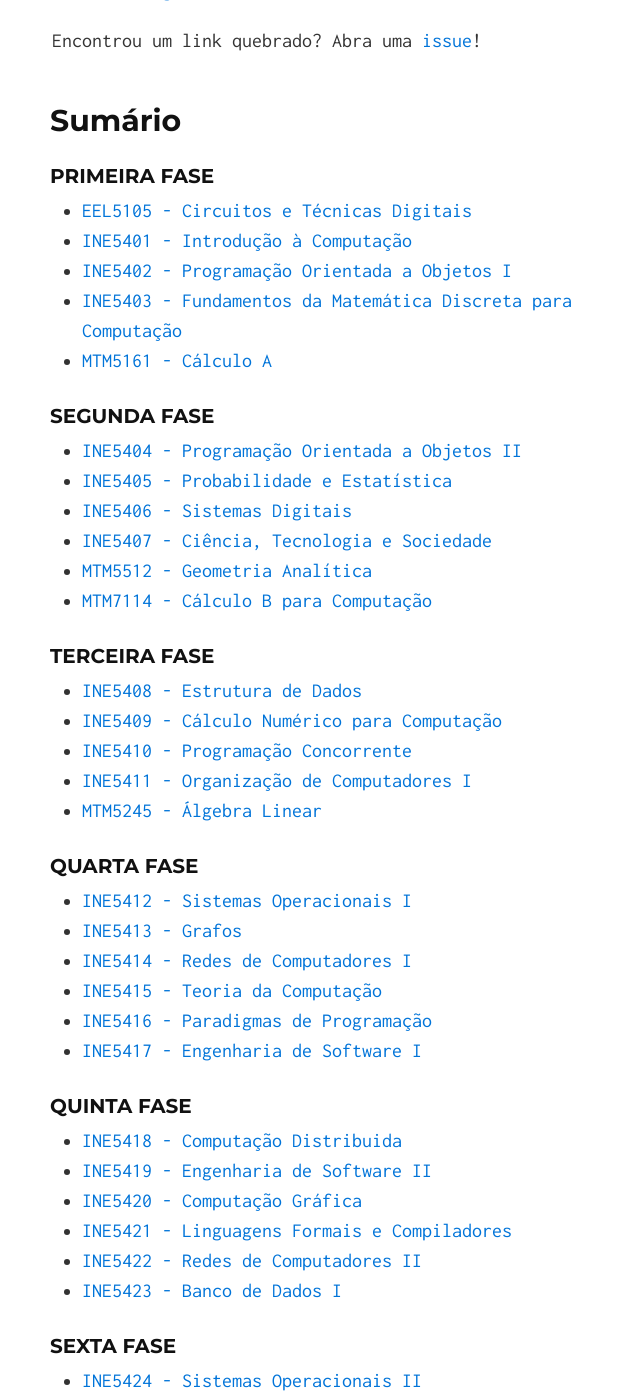
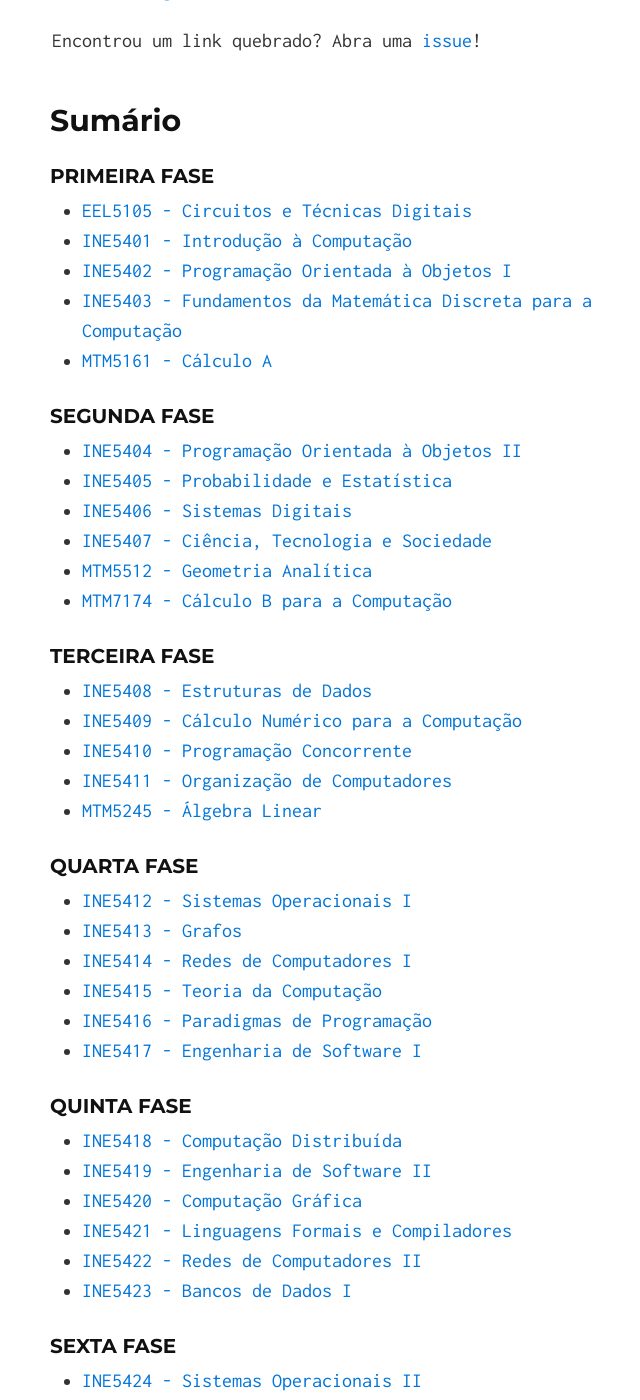
Before and after one commit to CalicoUFSC/biblioteca, a Jekyll site: the page built from index.md, in a window 1280 px wide and 1400 px high, scrolled down 404 px. Shown: the whole window, without its empty margins (288-928 px from the left). Built offline with Jekyll 4.4.1, drawn with Linux system fonts in a browser that asks for light colours; some of the changed text lies outside the part shown.

Commit message:
Update summary

```diff
--- a/index.md
+++ b/index.md
@@ -14,64 +14,64 @@
 
 #### Primeira fase
 
-* [EEL5105 - Circuitos e Técnicas Digitais](https://github.com/CalicoUFSC/Biblioteca/tree/master/Organizacao-dos-Sistemas-Computacionais/Circuitos-e-Tecnicas-Digitais.md)
-* [INE5401 - Introdução à Computação](https://github.com/CalicoUFSC/Biblioteca/tree/master/Fundamentos-de-Computacao/Introducao-a-Computacao.md)
-* [INE5402 - Programação Orientada a Objetos I](https://github.com/CalicoUFSC/Biblioteca/tree/master/Tecnologias-da-Computacao/Programacao/Programacao-Orientada-a-Objetos-I.md)
-* [INE5403 - Fundamentos da Matemática Discreta para Computação](https://github.com/CalicoUFSC/Biblioteca/tree/master/Fundamentos-de-Computacao/Fundamentos-de-Matematica-Discreta-para-Computacao.md)
-* [MTM5161 - Cálculo A](https://github.com/CalicoUFSC/Biblioteca/tree/master/Fundamentos-Matematicos/Calculo-A.md)
+* [EEL5105 - Circuitos e Técnicas Digitais](https://github.com/CalicoUFSC/Biblioteca/tree/master/1a_fase/EEL5105.md)
+* [INE5401 - Introdução à Computação](https://github.com/CalicoUFSC/Biblioteca/tree/master/1a_fase/INE5401.md)
+* [INE5402 - Programação Orientada à Objetos I](https://github.com/CalicoUFSC/Biblioteca/tree/master/1a_fase/INE5402.md)
+* [INE5403 - Fundamentos da Matemática Discreta para a Computação](https://github.com/CalicoUFSC/Biblioteca/tree/master/1a_fase/INE5403.md)
+* [MTM5161 - Cálculo A](https://github.com/CalicoUFSC/Biblioteca/tree/master/1a_fase/MTM5161.md)
 
 #### Segunda fase
 
-* [INE5404 - Programação Orientada a Objetos II](https://github.com/CalicoUFSC/Biblioteca/tree/master/Tecnologias-da-Computacao/Programacao/Programacao-Orientada-a-Objetos-II.md)
-* [INE5405 - Probabilidade e Estatística](https://github.com/CalicoUFSC/Biblioteca/tree/master/Fundamentos-Matematicos/Probabilidade-e-Estatistica.md)
-* [INE5406 - Sistemas Digitais](https://github.com/CalicoUFSC/Biblioteca/tree/master/Organizacao-dos-Sistemas-Computacionais/Sistemas-Digitais.md)
-* [INE5407 - Ciência, Tecnologia e Sociedade](https://github.com/CalicoUFSC/Biblioteca/tree/master/Tecnologia-e-a-Sociedade/Ciencia-Tecnologia-e-Sociedade.md)
-* [MTM5512 - Geometria Analítica](https://github.com/CalicoUFSC/Biblioteca/tree/master/Fundamentos-Matematicos/Geometria-Analitica.md)
-* [MTM7114 - Cálculo B para Computação](https://github.com/CalicoUFSC/Biblioteca/tree/master/Fundamentos-Matematicos/Calculo-B-para-Computacao.md)
+* [INE5404 - Programação Orientada à Objetos II](https://github.com/CalicoUFSC/Biblioteca/tree/master/2a_fase/INE5404.md)
+* [INE5405 - Probabilidade e Estatística](https://github.com/CalicoUFSC/Biblioteca/tree/master/2a_fase/INE5405.md)
+* [INE5406 - Sistemas Digitais](https://github.com/CalicoUFSC/Biblioteca/tree/master/2a_fase/INE5406.md)
+* [INE5407 - Ciência, Tecnologia e Sociedade](https://github.com/CalicoUFSC/Biblioteca/tree/master/2a_fase/INE5407.md)
+* [MTM5512 - Geometria Analítica](https://github.com/CalicoUFSC/Biblioteca/tree/master/2a_fase/MTM5512.md)
+* [MTM7174 - Cálculo B para a Computação](https://github.com/CalicoUFSC/Biblioteca/tree/master/2a_fase/MTM7174.md)
 
 #### Terceira fase
 
-* [INE5408 - Estrutura de Dados](https://github.com/CalicoUFSC/Biblioteca/tree/master/Fundamentos-de-Computacao/Estrutura-de-Dados.md)
-* [INE5409 - Cálculo Numérico para Computação](https://github.com/CalicoUFSC/Biblioteca/tree/master/Fundamentos-Matematicos/Calculo-Numerico.md)
-* [INE5410 - Programação Concorrente](https://github.com/CalicoUFSC/Biblioteca/tree/master/Tecnologias-da-Computacao/Programacao/Programacao-Concorrente.md)
-* [INE5411 - Organização de Computadores I](https://github.com/CalicoUFSC/Biblioteca/tree/master/Organizacao-dos-Sistemas-Computacionais/Organizacao-de-Computadores.md)
-* [MTM5245 - Álgebra Linear](https://github.com/CalicoUFSC/Biblioteca/tree/master/Fundamentos-Matematicos/Algebra-Linear.md)
+* [INE5408 - Estruturas de Dados](https://github.com/CalicoUFSC/Biblioteca/tree/master/3a_fase/INE5408.md)
+* [INE5409 - Cálculo Numérico para a Computação](https://github.com/CalicoUFSC/Biblioteca/tree/master/3a_fase/INE5409.md)
+* [INE5410 - Programação Concorrente](https://github.com/CalicoUFSC/Biblioteca/tree/master/3a_fase/INE5410.md)
+* [INE5411 - Organização de Computadores](https://github.com/CalicoUFSC/Biblioteca/tree/master/3a_fase/INE5411.md)
+* [MTM5245 - Álgebra Linear](https://github.com/CalicoUFSC/Biblioteca/tree/master/3a_fase/MTM5245.md)
 
 #### Quarta fase
 
-* [INE5412 - Sistemas Operacionais I](https://github.com/CalicoUFSC/Biblioteca/tree/master/Organizacao-dos-Sistemas-Computacionais/Sistemas-Operacionais/Sistemas-Operacionais-I.md)
-* [INE5413 - Grafos](https://github.com/CalicoUFSC/Biblioteca/tree/master/Fundamentos-Matematicos/Teoria-de-Grafos.md)
-* [INE5414 - Redes de Computadores I](https://github.com/CalicoUFSC/Biblioteca/tree/master/Tecnologias-da-Computacao/Redes-de-Computadores/Redes-de-Computadores-I.md)
-* [INE5415 - Teoria da Computação](https://github.com/CalicoUFSC/Biblioteca/tree/master/Fundamentos-de-Computacao/Teoria-da-Computacao.md)
-* [INE5416 - Paradigmas de Programação](https://github.com/CalicoUFSC/Biblioteca/tree/master/Fundamentos-de-Computacao/Paradigmas-de-Programacao.md)
-* [INE5417 - Engenharia de Software I](https://github.com/CalicoUFSC/Biblioteca/tree/master/Tecnologias-da-Computacao/Engenharia-de-Software/Engenharia-de-Software-I.md)
+* [INE5412 - Sistemas Operacionais I](https://github.com/CalicoUFSC/Biblioteca/tree/master/4a_fase/INE5412.md)
+* [INE5413 - Grafos](https://github.com/CalicoUFSC/Biblioteca/tree/master/4a_fase/INE5413.md)
+* [INE5414 - Redes de Computadores I](https://github.com/CalicoUFSC/Biblioteca/tree/master/4a_fase/INE5414.md)
+* [INE5415 - Teoria da Computação](https://github.com/CalicoUFSC/Biblioteca/tree/master/4a_fase/INE5415.md)
+* [INE5416 - Paradigmas de Programação](https://github.com/CalicoUFSC/Biblioteca/tree/master/4a_fase/INE5416.md)
+* [INE5417 - Engenharia de Software I](https://github.com/CalicoUFSC/Biblioteca/tree/master/4a_fase/INE5417.md)
 
 #### Quinta fase
 
-* [INE5418 - Computação Distribuida](https://github.com/CalicoUFSC/Biblioteca/tree/master/Organizacao-dos-Sistemas-Computacionais/Computacao-Distribuida.md)
-* [INE5419 - Engenharia de Software II](https://github.com/CalicoUFSC/Biblioteca/tree/master/Tecnologias-da-Computacao/Engenharia-de-Software/Engenharia-de-Software-II.md)
-* [INE5420 - Computação Gráfica](https://github.com/CalicoUFSC/Biblioteca/tree/master/Tecnologias-da-Computacao/Computacao-Grafica.md)
-* [INE5421 - Linguagens Formais e Compiladores](https://github.com/CalicoUFSC/Biblioteca/tree/master/Fundamentos-de-Computacao/Linguagens-Formais-e-Compiladores.md)
-* [INE5422 - Redes de Computadores II](https://github.com/CalicoUFSC/Biblioteca/tree/master/Tecnologias-da-Computacao/Redes-de-Computadores/Redes-de-Computadores-II.md)
-* [INE5423 - Banco de Dados I](https://github.com/CalicoUFSC/Biblioteca/tree/master/Tecnologias-da-Computacao/Bancos-de-Dados/Banco-de-Dados-I.md)
+* [INE5418 - Computação Distribuída](https://github.com/CalicoUFSC/Biblioteca/tree/master/5a_fase/INE5418.md)
+* [INE5419 - Engenharia de Software II](https://github.com/CalicoUFSC/Biblioteca/tree/master/5a_fase/INE5419.md)
+* [INE5420 - Computação Gráfica](https://github.com/CalicoUFSC/Biblioteca/tree/master/5a_fase/INE5420.md)
+* [INE5421 - Linguagens Formais e Compiladores](https://github.com/CalicoUFSC/Biblioteca/tree/master/5a_fase/INE5421.md)
+* [INE5422 - Redes de Computadores II](https://github.com/CalicoUFSC/Biblioteca/tree/master/5a_fase/INE5422.md)
+* [INE5423 - Bancos de Dados I](https://github.com/CalicoUFSC/Biblioteca/tree/master/5a_fase/INE5423.md)
 
 #### Sexta fase
 
-* [INE5424 - Sistemas Operacionais II](https://github.com/CalicoUFSC/Biblioteca/tree/master/Organizacao-dos-Sistemas-Computacionais/Sistemas-Operacionais/Sistemas-Operacionais-II.md)
-* [INE5425 - Modelagem e Simulação](https://github.com/CalicoUFSC/Biblioteca/tree/master/Tecnologias-da-Computacao/Modelagem-e-Simulacao.md)
-* [INE5426 - Contrução de Compiladores](https://github.com/CalicoUFSC/Biblioteca/tree/master/Tecnologias-da-Computacao/Construcao-de-Compiladores.md)
-* [INE5427 - Planejamento e Gestão de Projetos](https://github.com/CalicoUFSC/Biblioteca/tree/master/Tecnologias-da-Computacao/Engenharia-de-Software/Planejamento-e-Gestao-de-Projetos.md)
-* [INE5430 - Inteligência Artificial](https://github.com/CalicoUFSC/Biblioteca/tree/master/Tecnologias-da-Computacao/Inteligencia-Artificial.md)
+* [INE5424 - Sistemas Operacionais II](https://github.com/CalicoUFSC/Biblioteca/tree/master/6a_fase/INE5424.md)
+* [INE5425 - Modelagem e Simulação](https://github.com/CalicoUFSC/Biblioteca/tree/master/6a_fase/INE5425.md)
+* [INE5426 - Construção de Compiladores](https://github.com/CalicoUFSC/Biblioteca/tree/master/6a_fase/INE5426.md)
+* [INE5427 - Planejamento e Gestão de Projetos](https://github.com/CalicoUFSC/Biblioteca/tree/master/6a_fase/INE5427.md)
+* [INE5428 - Informática e Sociedade](https://github.com/CalicoUFSC/Biblioteca/tree/master/6a_fase/INE5428.md)
 * INE5453 - Introdução ao Trabalho de Conclusão de Curso
+
 
 #### Sétima fase
 
-* [INE5428 - Informática e Sociedade](https://github.com/CalicoUFSC/Biblioteca/tree/master/Tecnologia-e-a-Sociedade/Informatica-e-Sociedade.md)
-* [INE5429 - Segurança em Computação](https://github.com/CalicoUFSC/Biblioteca/tree/master/Tecnologias-da-Computacao/Seguranca-em-Computacao.md)
-* [INE5431 - Sistemas Multimídia](https://github.com/CalicoUFSC/Biblioteca/tree/master/Tecnologias-da-Computacao/Sistemas-Multimidia.md)
-* [INE5432 - Banco de Dados II](https://github.com/CalicoUFSC/Biblioteca/tree/master/Tecnologias-da-Computacao/Bancos-de-Dados/Banco-de-Dados-II.md)
+* [INE5429 - Segurança em Computação](https://github.com/CalicoUFSC/Biblioteca/tree/master/7a_fase/INE5429.md)
+* [INE5430 - Inteligência Artificial](https://github.com/CalicoUFSC/Biblioteca/tree/master/7a_fase/INE5430.md)
+* [INE5431 - Sistemas Multimídia](https://github.com/CalicoUFSC/Biblioteca/tree/master/7a_fase/INE5431.md)
+* [INE5432 - Bancos de Dados II](https://github.com/CalicoUFSC/Biblioteca/tree/master/7a_fase/INE5432.md)
 * INE5433 - Trabalho de Conclusão de Curso I (TCC)
 
 #### Oitava fase
-
 * INE5434 - Trabalho de Conclusão de Curso II (TCC)
```
